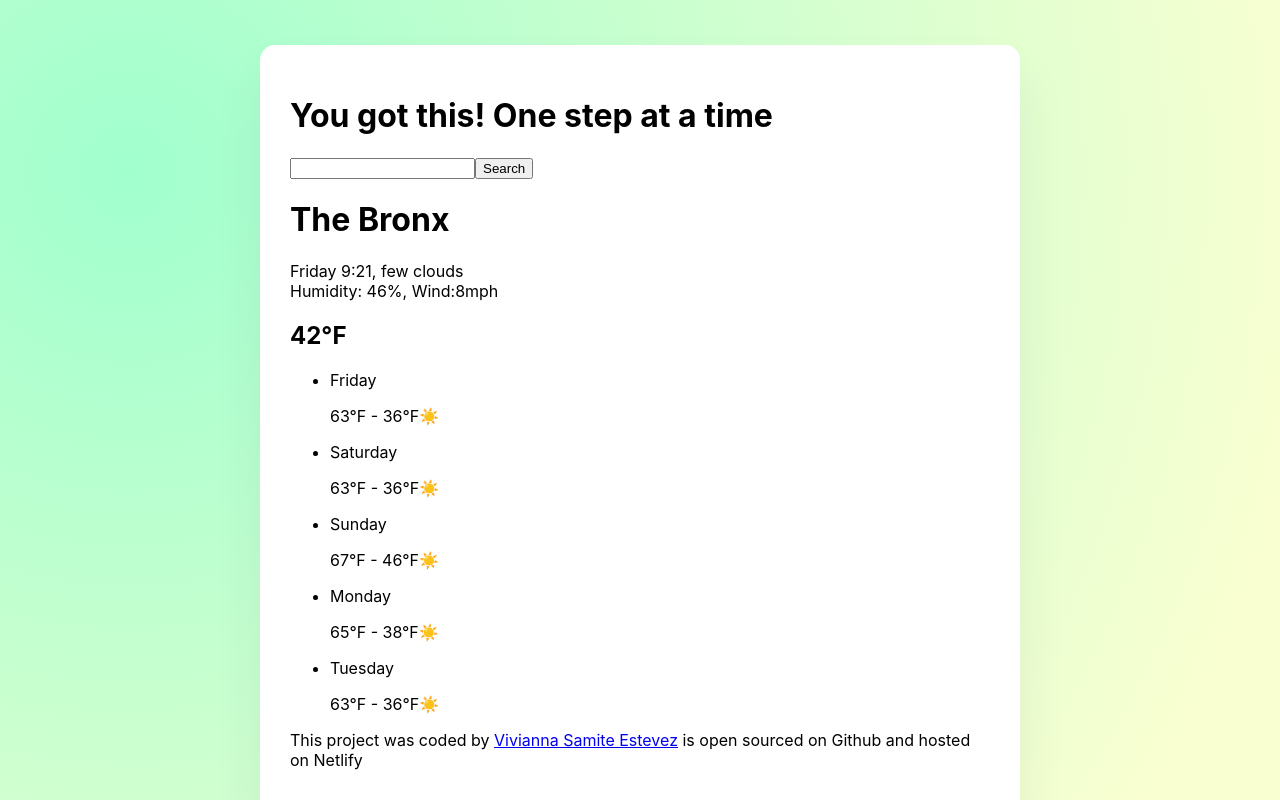
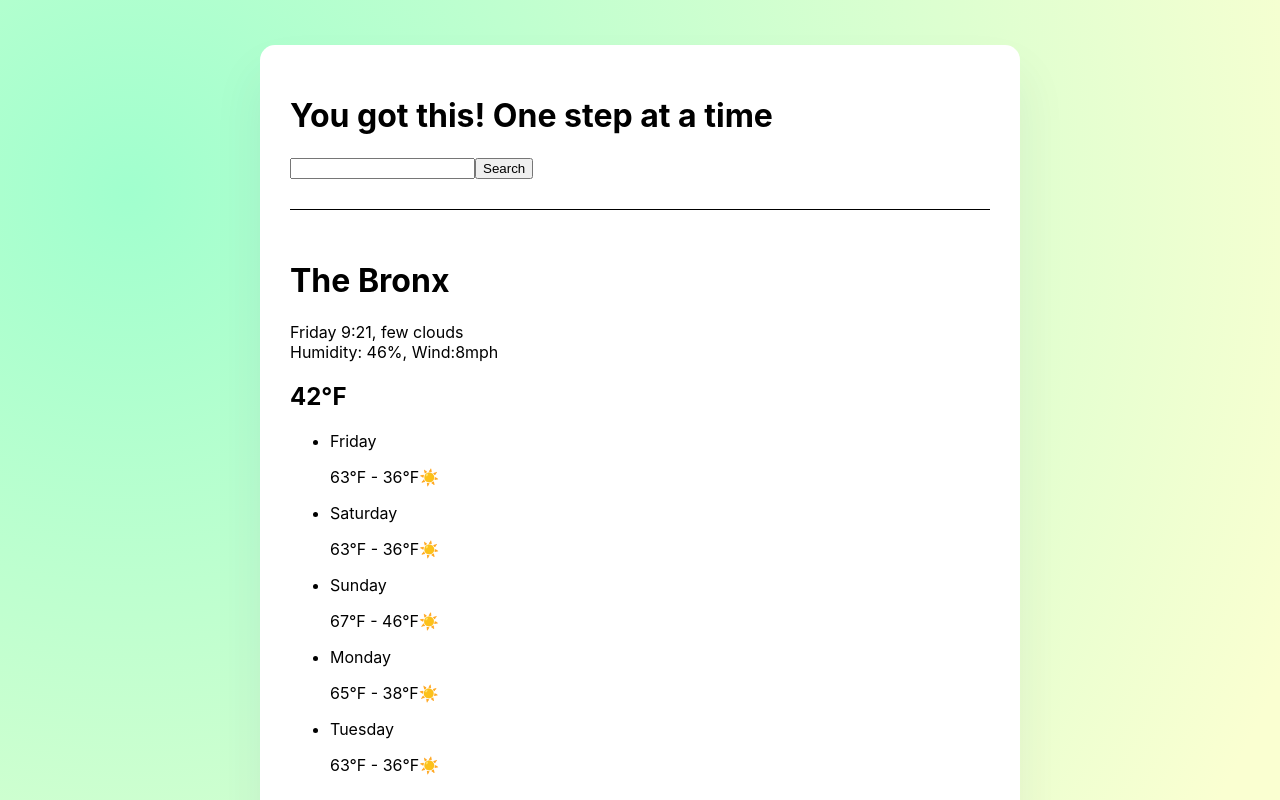
Before and after one commit to Vivianna12/react-weather-app, a React (Create React App) app: page / in a window 1280 px wide. Shown: the top 800 px of the page. Built offline with nearby package versions, Linux system fonts and the light colour scheme.

Commit message:
added the css for the header, main and footer

```diff
--- a/src/App.css
+++ b/src/App.css
@@ -14,3 +14,17 @@ body {
     rgb(250, 255, 209) 90%
   );
 }
+header {
+  border-bottom: 1px solid;
+  padding: 0 0 30px 0;
+}
+main {
+  padding: 30px 0;
+}
+footer {
+  border-top: 1px solid rgb(229, 249, 229);
+  padding: 30px 0 0 0;
+  text-align: center;
+  font-size: 12px;
+  color: rgb(0, 0, 0, 0.6);
+}
--- a/src/App.js
+++ b/src/App.js
@@ -4,9 +4,8 @@ import Weather from "./Weather";
 function App() {
   return (
     <div className="App">
-      <header className="App-header">
-        <h1>You got this! One step at a time</h1>
-      </header>
+      <h1>You got this! One step at a time</h1>
+
       <Weather />
     </div>
   );
--- a/src/Weather.js
+++ b/src/Weather.js
@@ -10,13 +10,19 @@ export default function Weather() {
         </form>
       </header>
       <main>
+        <div className="weather-app-data">
+          <div>
             <h1>The Bronx</h1>
             <p>
               Friday 9:21, few clouds
               <br />
               Humidity: 46%, Wind:8mph
             </p>
+          </div>
+          <div className="weather-app-temp">
             <h2>42°F</h2>
+          </div>
+        </div>
         <ul>
           <li>Friday</li>
           <p>63°F - 36°F☀️</p>
```
Lines whose indentation alone changed are shown as unchanged.
